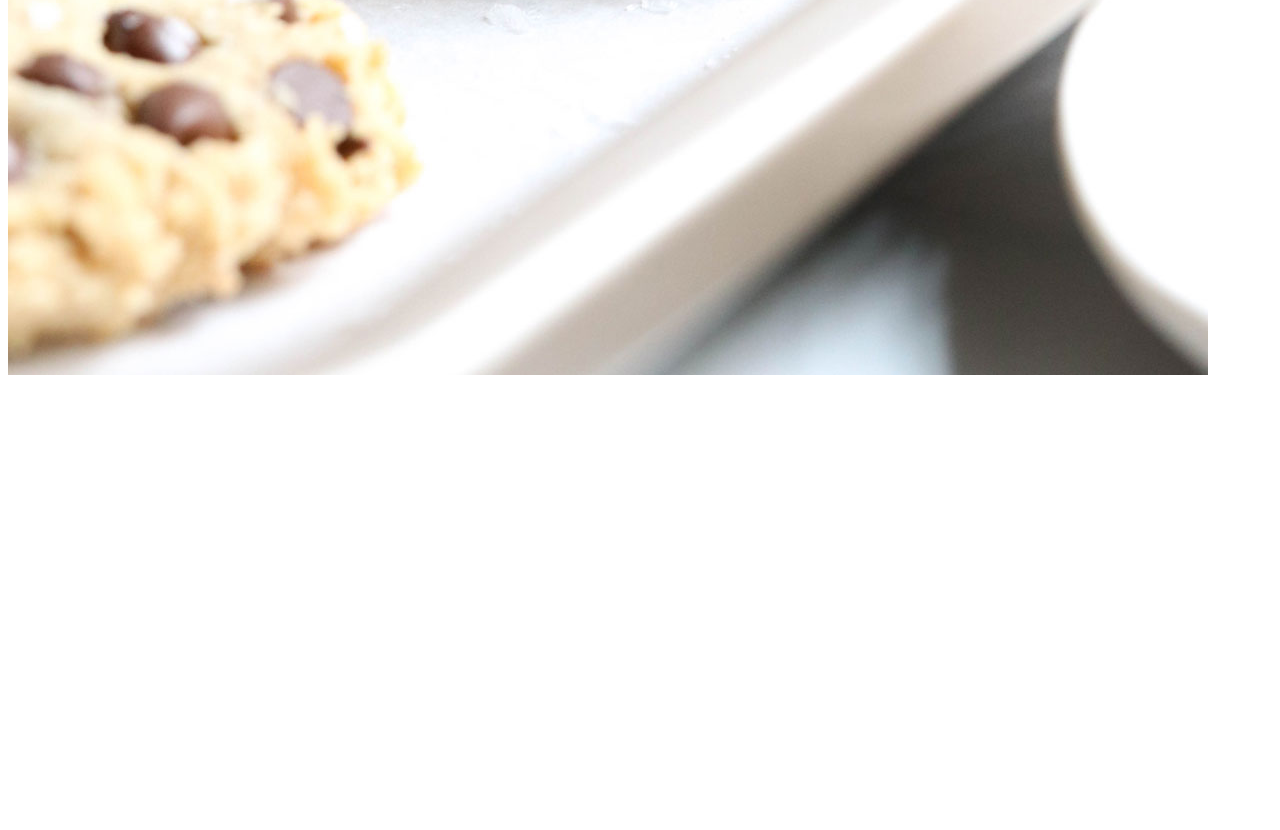
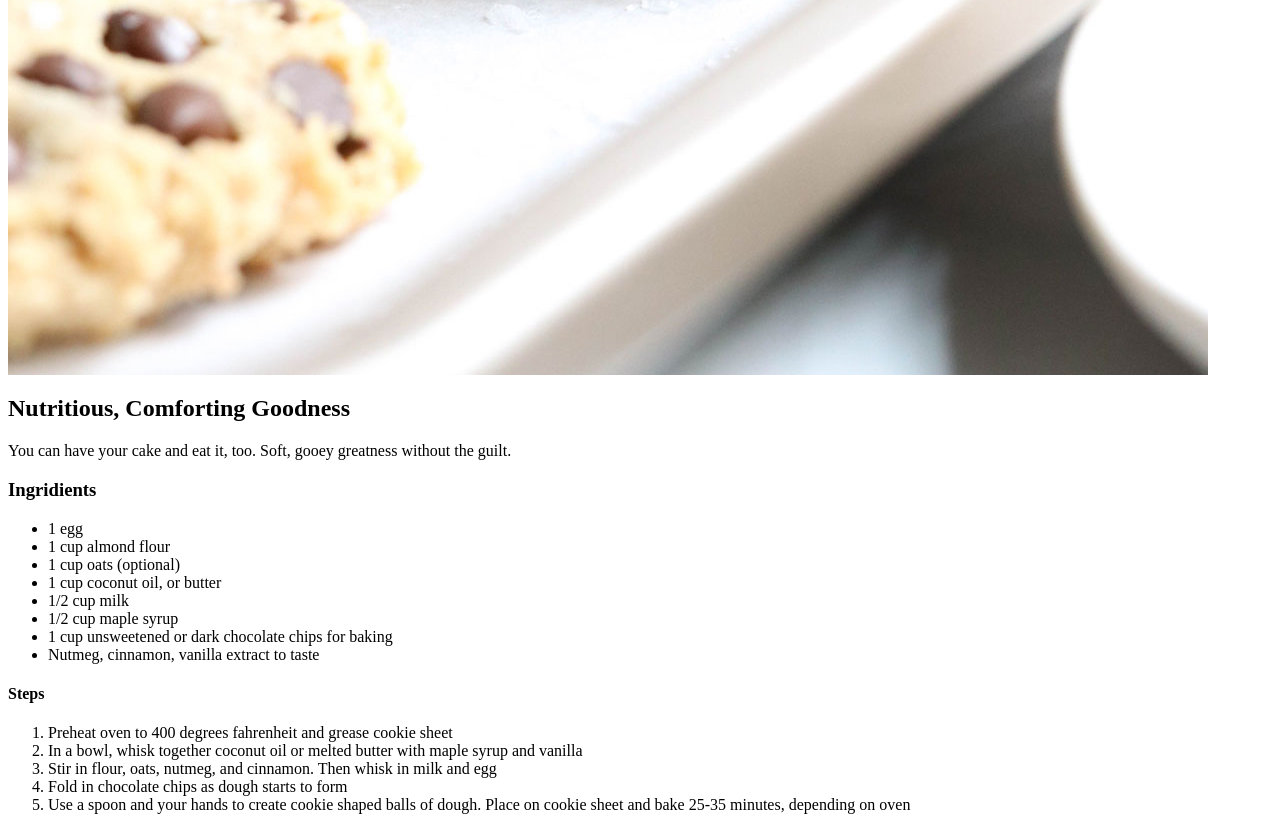
Before and after one commit to CUDDLYTUNNEL/odin-recipes, a plain HTML site: page recipes/comfort_cookies.html in a window 1280 px wide. Shown: the part 1135-1965 px from the top of the page. Before the commit the page ends 1518 px from the top, so only its background shows below. Drawn offline with Linux system fonts and the light colour scheme.

Commit message:
index.html

```diff
--- a/recipes/comfort_cookies.html
+++ b/recipes/comfort_cookies.html
@@ -1,4 +1,25 @@
 <h1>Comfort Cookies</h1>
 <body>
 <img src="../images/cookies.jpg">
+    <h2>Nutritious, Comforting Goodness</h2>
+    <p>You can have your cake and eat it, too. Soft, gooey greatness without the guilt. </p>
+    <h3>Ingridients</h3>
+        <ul>
+            <li>1 egg</li>
+            <li>1 cup almond flour</li>
+            <li>1 cup oats (optional)</li>
+            <li>1 cup coconut oil, or butter</li>
+            <li>1/2 cup milk</li>
+            <li>1/2 cup maple syrup</li>
+            <li>1 cup unsweetened or dark chocolate chips for baking</li>
+            <li>Nutmeg, cinnamon, vanilla extract to taste</li>
+        </ul>
+     <h4>Steps</h4>
+        <ol>
+            <li> Preheat oven to 400 degrees fahrenheit and grease cookie sheet </li>
+            <li> In a bowl, whisk together coconut oil or melted butter with maple syrup and vanilla</li>
+            <li> Stir in flour, oats, nutmeg, and cinnamon. Then whisk in milk and egg </li>
+            <li> Fold in chocolate chips as dough starts to form </li>
+            <li> Use a spoon and your hands to create cookie shaped balls of dough. Place on cookie sheet and bake 25-35 minutes, depending on oven</li>
+        </ol>
 </body>
```
